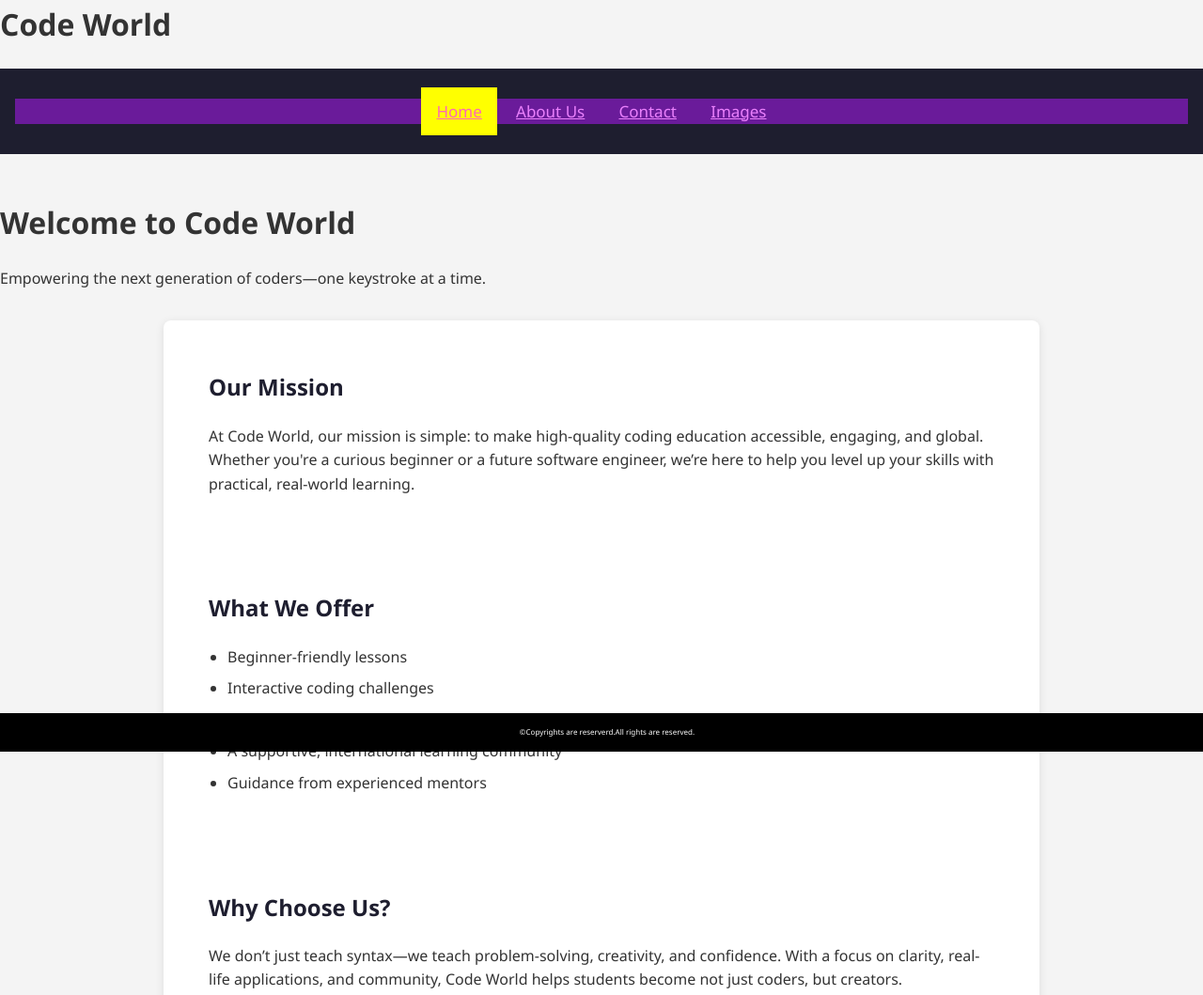
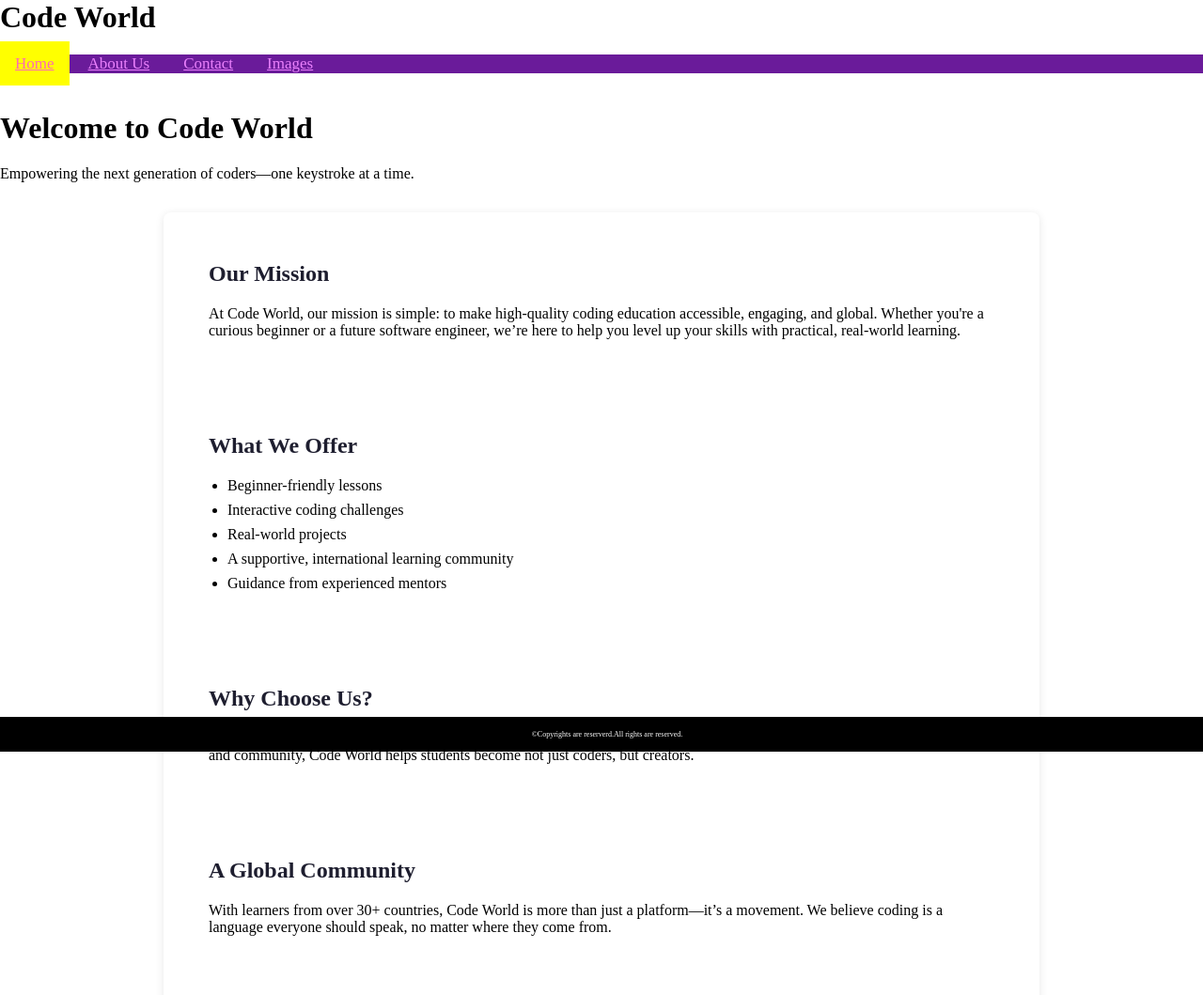
Before and after one commit to zoyaimranzoe/Code-World, a plain HTML site: page about.html in a window 1280 px wide. Shown: the top 1059 px of the page at 94% size. Drawn offline with Linux system fonts and the light colour scheme.

Commit message:
Update about.html

```diff
--- a/about.html
+++ b/about.html
@@ -6,20 +6,7 @@
   <title>Navigation</title>
   <link rel="stylesheet" href="https://fonts.googleapis.com/css?family=Lato:400,400i,700">
   <style>
-    body {
-      font-family: 'Segoe UI', Tahoma, Geneva, Verdana, sans-serif;
-      line-height: 1.6;
-      margin: 0;
-      padding: 0;
-      background-color: #f4f4f4;
-      color: #333;
-    }
-    header {
-      background-color: #1e1e2f;
-      color: #fff;
-      padding: 2rem 1rem;
-      text-align: center;
-    }
+
     .container {
       max-width: 900px;
       margin: 2rem auto;
```
